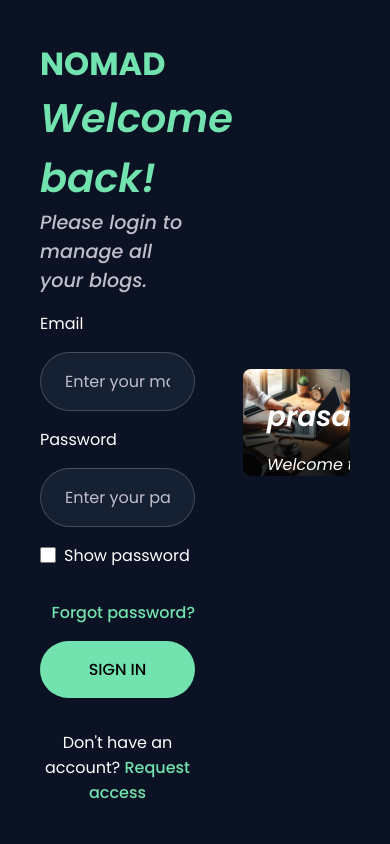
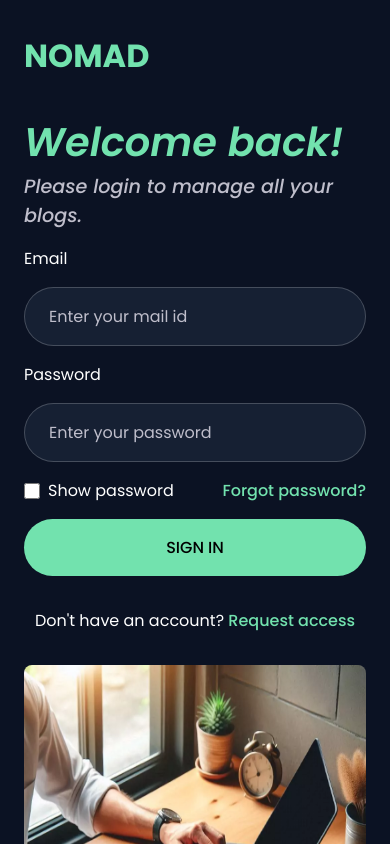
Before and after one commit to SELVAPRASANTH-SELLASAMY/nomad, a React (Create React App) app: page /login in a window 390 px wide. Shown: the top 844 px of the page. Built offline with nearby package versions, Linux system fonts and the light colour scheme.

Commit message:
Did some responsive optimisation

```diff
--- a/src/App.css
+++ b/src/App.css
@@ -1,4 +1,5 @@
 @import url("./style.css");
+@import url("./responsive.css");
 :root{
     /*Colors*/
     --background: #0B1223;
--- a/src/components/header/Header.jsx
+++ b/src/components/header/Header.jsx
@@ -12,16 +12,14 @@ function Header({setShowNavbar,setSearch}){
     }
     return(
         <>
-            <header className="w-100 plr-25 fixed left-0 top-0 d-flex center-y bg-tile-blue border-bottom-grey-01">
+            <header className="w-100 plr-25 plr-15_L_500 fixed left-0 top-0 d-flex center-y bg-tile-blue border-bottom-grey-01">
                 <h1 onClick={handleSidebar} className={`text-primary fs-7 uppercase mr-2 ${sideBarChilds.includes(location.pathname) && 'pointer'}`}>nomad</h1>
-                {location.pathname === '/' &&
-                    <Searchinput setSearch={setSearch}/>
-                }
-                {location.pathname !== '/login' &&
-                    <div className='fs-6 d-flex gap-2 center-y ml-auto'>
-                        <UserMenu/>
-                    </div>
-                }
+                <div className='d-flex center-y justify-space-between w-100 w-auto_L_768 gap-05_L_768 ml-auto'>
+                    {location.pathname === '/' &&
+                        <Searchinput setSearch={setSearch}/>
+                    }
+                    <UserMenu/>
+                </div>
             </header>
             <Outlet/>
         </>
--- a/src/components/home/Home.jsx
+++ b/src/components/home/Home.jsx
@@ -14,9 +14,9 @@ function Home({search}){
     const [category,setCategory] = useState(categoryOptions[0]);
     return(
         <>
-            <section className="fixed top-0 left-0 bg-common-blue w-100 pb-15 plr-25 z-index-85">
+            <section className="fixed top-0 left-0 bg-common-blue w-100 pb-15 plr-25 plr-15_L_500 z-index-85">
                 <h2 className="fs-6 mt-5 font-weight-600 uppercase">Blogs</h2>
-                <div className="toolbar d-flex gap-2 w-100 mt-05">
+                <div className="toolbar d-flex gap-2 gap-1_L_500 w-100 mt-05 white-space-no-wrap">
                     <Select
                         name="Sort by"
                         options={sortOptions}
--- a/src/components/login/Main.jsx
+++ b/src/components/login/Main.jsx
@@ -9,17 +9,17 @@ const mainContext = createContext();
 function Main(){
     const [formState,setFormState] = useState('login');
     return(
-        <>
-            <section className="w-50 h-100 h-min-700px d-iblock content-centered">
-                <h1 className="text-primary fs-7 uppercase">Nomad</h1>
-                <div style={{minHeight:"625px"}} className='content-centered'>
+        <div className="d-flex align-items-center gap-2 flex-col_L_768 mtb-2_L_768">
+            <section className="h-100 h-auto_L_768 h-min-700px h-min-0_L_768 content-centered">
+                <h1 className="text-primary fs-7 uppercase mb-2_L_768">Nomad</h1>
+                <div className='content-centered mtb-3 mtb-0_L_768'>
                     <mainContext.Provider value={setFormState}>
                         {formState === 'login' ? <Login/> : formState === 'reset_password' ? <Resetpassword/> : formState === 'set_new_password' ? <Setnewpassword/> : <Requestaccess/>}
                     </mainContext.Provider>
                 </div>
             </section>
             <Pictureframe/>
-        </>
+        </div>
     );
 }
 export default Main;
--- a/src/components/login/Pictureframe.jsx
+++ b/src/components/login/Pictureframe.jsx
@@ -2,9 +2,9 @@ import rootImage from '../../assets/a-man-writing-a-blog-on-a-computer.webp';
 import { memo } from 'react';
 function Pictureframe(){
     return(
-        <section className='float-right w-50 h-100 h-min-700px pl-3 content-centered'>
-            <figure className='relative rounded-05 hide-overflow'>
-                <img src={rootImage} className='w-100 middle' alt="root-image"/>
+        <section className='h-100 h-auto_L_768 content-centered'>
+            <figure style={{maxHeight:'95vh'}} className='relative rounded-05 hide-overflow'>
+                <img src={rootImage} className='w-100 middle h-min-600px h-min-450_L_768' alt="root-image"/>
                 <figcaption className='h-100p p-15 absolute bottom-0 left-0 content-bottom overlay'>
                     <h4 className='fs-6 font-weight-600 italic lh-3'>prasanth<span className='text-primary'>.software</span></h4>
                     <p className='fs-4 lh-3 italic'>Welcome to our brand new content management system. Let’s create and manage all your blog contents here.</p>
--- a/src/components/searchinput/Searchinput.jsx
+++ b/src/components/searchinput/Searchinput.jsx
@@ -7,11 +7,11 @@ function Searchinput({setSearch}){
     },[500]);
 
     return(
-        <div className="search-field fs-5 bg-common-blue d-iflex pl-1 center-y rounded-100px trans-border-250">
+        <div style={{marginLeft:"auto"}} className="search-field fs-5 fs-6_L_768 fs-5_5_L_500 bg-common-blue bg-none_L_768 d-iflex pl-1 pl-0_L_768 center-y rounded-100px trans-border-250 search-border-none_L_768">
             <IoSearchSharp/>
             <input
                 onChange={handleInput}
-                className="search-input fs-4 w-20rem ptb-05 rounded-100px no-border no-outline text-white bg-common-blue plr-05"
+                className="search-input fs-4 w-20rem ptb-05 rounded-100px no-border no-outline text-white bg-common-blue plr-05 d-none_L_768"
                 type="search"
                 id="search"
                 name="search"
--- a/src/components/usermenu/UserMenu.jsx
+++ b/src/components/usermenu/UserMenu.jsx
@@ -15,9 +15,9 @@ function UserMenu(){
     },[user?.image,drawImage]);
 
     return(
-        <div className='d-flex gap-05 center-y relative'>
+        <div className='d-flex gap-05 relative ml-auto'>
             <canvas ref={avatarRef} id='profile-picture' className='w-2rem aspect-ratio-equal border-grey-01 rounded-100px bg-common-blue'></canvas>
-            <p onFocus={()=>showControls(true)} onBlur={() => showControls(false)} tabIndex="0" id='user-name' className='fs-4 pointer uppercase font-weight-500'>{user?.name || "Loading..."} <span className='fs-5_5'>&#128899;</span></p>
+            <p onFocus={()=>showControls(true)} onBlur={() => showControls(false)} tabIndex="0" id='user-name' className='fs-4 pointer uppercase font-weight-500 d-flex center-y'>{user?.name || "Loading..."} <span className='fs-5 mb-025 ml-015'>&#128899;</span></p>
             {controls &&
                 <UserControls/>
             }
--- a/src/index.css
+++ b/src/index.css
@@ -23,3 +23,10 @@ body{
   border-radius: 10px;
   background-color: var(--lightblue);
 }
+
+@media screen and (width <= 500px){
+  body{
+    padding: 0 1.5rem;
+    text-size-adjust: 85%;
+  }
+}
--- /dev/null
+++ b/src/responsive.css
@@ -0,0 +1,87 @@
+/* Screen width <= 768 */
+@media screen and (width <= 768px) {
+    /* Font size */
+    .fs-6_L_768{
+        font-size: var(--font_2)
+    }
+
+    /* Width */
+    .w-auto_L_768{
+        width: auto;
+    }
+
+    /* Height */
+    .h-min-0_L_768{
+        min-height: 0;
+    }
+    .h-min-450_L_768{
+        min-height: 450px;
+    }
+    .h-auto_L_768{
+        height: auto;
+    }
+
+    /* display */
+    .d-none_L_768{
+        display: none;
+    }
+    .flex-col_L_768{
+        flex-direction: column;
+    }
+    .gap-05_L_768{
+        gap: .5rem;
+    }
+
+    /* Margin */
+    .mtb-0_L_768{
+        margin-top: 0;
+        margin-bottom: 0;
+    }
+    .mtb-2_L_768{
+        margin-top: 2rem;
+        margin-bottom: 2rem;
+    }
+    .mb-2_L_768{
+        margin-bottom: 2rem;
+    }
+    .ml-0_L_768{
+        margin-left: 0;
+    }
+
+    /* Padding */
+    .p-05_L_768{
+        padding: .25rem;
+    }
+    .pl-0_L_768{
+        padding-left: 0;
+    }
+
+    /* Border */
+    .search-border-none_L_768{
+        --search-border-color: transparent !important;
+    }
+
+    /* Backround */
+    .bg-none_L_768{
+        background-color: unset;
+    }
+}
+
+/* Screen width <= 500 */
+@media screen and (width <= 500px){
+    /* Font size */
+    .fs-5_5_L_500{
+        font-size: var(--font_175);
+    }
+
+    /* Display */
+    .gap-1_L_500{
+        gap: 1rem;
+    }
+
+    /* Padding */
+    .plr-15_L_500{
+        padding-left: 1.5rem;
+        padding-right: 1.5rem;
+    }
+}
--- a/src/style.css
+++ b/src/style.css
@@ -18,6 +18,9 @@
 }
 .text-no-wrap{
     text-wrap: nowrap;
+}
+.white-space-no-wrap{
+    white-space: nowrap;
 }
 .font-weight-300{
     font-weight: 300;
@@ -163,6 +166,9 @@
 .gap-2{
     gap: 2rem;
 }
+.gap-3{
+    gap: 3rem;
+}
 .mtb-025{
     margin-top: .25rem;
     margin-bottom: .25rem;
@@ -178,6 +184,10 @@
 .mtb-15{
     margin-top: 1.5rem;
     margin-bottom: 1.5rem;
+}
+.mtb-3{
+    margin-top: 3rem;
+    margin-bottom: 3rem;
 }
 .mt-025{
     margin-top: .25rem;
@@ -226,6 +236,9 @@
 }
 .mr-2{
     margin-right: 2rem;
+}
+.ml-015{
+    margin-left: .15rem;
 }
 .ml-1{
     margin-left: 1rem;
@@ -398,6 +411,9 @@
 }
 .h-min-700px{
     min-height: 700px;
+}
+.h-min-600px{
+    min-height: 600px;
 }
 .aspect-ratio-equal{
     aspect-ratio: 1/1;
```
